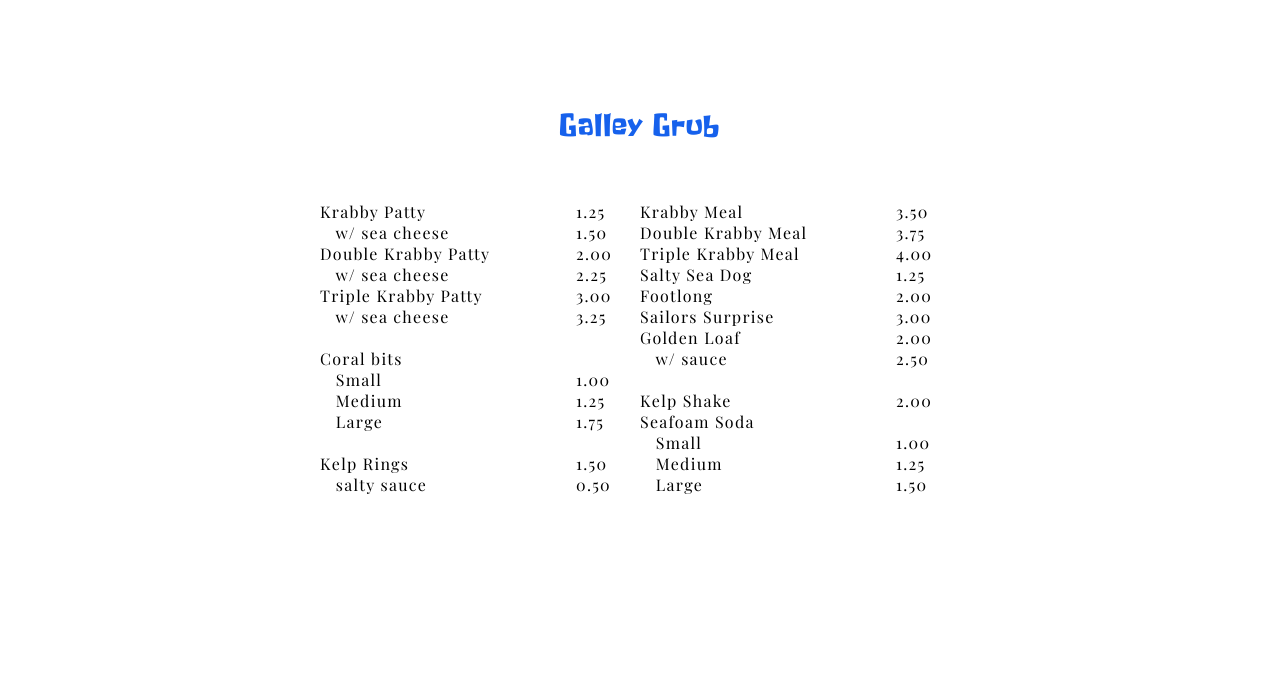
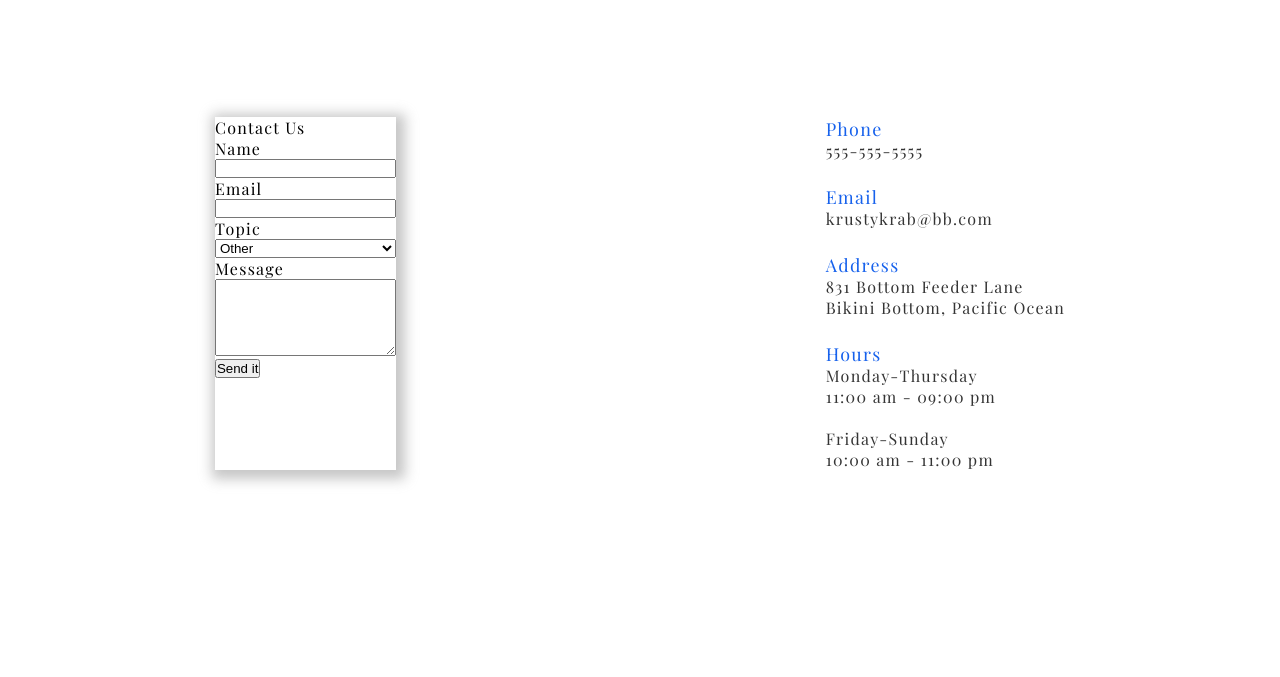
Before and after one commit to luaroxy/odin-restaurantpage, a website built with webpack: page dist/index.html in a window 1280 px wide. Shown: the part 123-800 px from the top of the page. Built offline with nearby package versions, Linux system fonts and the light colour scheme.

Commit message:
Started Contact page

```diff
--- /dev/null
+++ b/src/contact.js
@@ -0,0 +1,211 @@
+function page_load(){
+    const container = document.createElement('div');
+    container.classList.add('container');
+
+    function header() {
+      const header = document.createElement('div');
+      header.classList.add('header');
+
+      const titletop = document.createElement('div');
+      titletop.textContent = ("Krusty Krab");
+
+      const optionstop = document.createElement('div');
+      optionstop.classList.add('optionstop');
+      const hometop = document.createElement('div');
+      hometop.textContent = ("Home");
+      optionstop.appendChild(hometop);
+      const menutop = document.createElement('div');
+      menutop.textContent = ("Menu");
+      optionstop.appendChild(menutop);
+      const contacttop = document.createElement('div');
+      contacttop.textContent = ("Contact");
+      optionstop.appendChild(contacttop);
+
+      header.appendChild(titletop);
+      header.appendChild(optionstop);
+
+      return header;
+    }
+
+    function contactForm(){
+        const contactForm = document.createElement('section');
+        contactForm.classList.add('contactForm');
+
+        const contactFormTitle = document.createElement('p');
+        contactFormTitle.textContent = "Contact Us";
+        contactForm.appendChild(contactFormTitle);
+
+        const contactFormContainer = document.createElement('form');
+        contactFormContainer.classList.add('contactFormContainer');
+
+        const nameContainer = document.createElement('div');
+        nameContainer.classList.add('inputContainer');
+        const nameLabelForm = document.createElement('label');
+        nameLabelForm.setAttribute("for", "name");
+        nameLabelForm.textContent = "Name";
+        nameContainer.appendChild(nameLabelForm);
+        const nameInputForm = document.createElement('input');
+        nameInputForm.setAttribute("type", "text");
+        nameInputForm.setAttribute("name", "name");
+        nameInputForm.setAttribute("id", "name");
+        nameInputForm.setAttribute("required","true");
+        nameContainer.appendChild(nameInputForm);
+
+        const emailContainer = document.createElement('div');
+        emailContainer.classList.add('inputContainer');
+        const emailLabelForm = document.createElement('label');
+        emailLabelForm.setAttribute("for", "email");
+        emailLabelForm.textContent = "Email";
+        emailContainer.appendChild(emailLabelForm);
+        const emailInputForm = document.createElement('input');
+        emailInputForm.setAttribute("type", "email");
+        emailInputForm.setAttribute("name", "email");
+        emailInputForm.setAttribute("id", "email");
+        emailInputForm.setAttribute("required","true");
+        emailContainer.appendChild(emailInputForm);
+
+        const topicContainer = document.createElement('div');
+        topicContainer.classList.add('inputContainer');
+        const topicLabelForm = document.createElement('label');
+        topicLabelForm.setAttribute("for", "topic");
+        topicLabelForm.textContent = "Topic";
+        topicContainer.appendChild(topicLabelForm);
+        const topicInputForm = document.createElement('select');
+        topicInputForm.setAttribute("name", "topic");
+        topicInputForm.setAttribute("id", "topic");
+        topicInputForm.setAttribute("required","true");
+        topicContainer.appendChild(topicInputForm);
+        const topicOption1 = document.createElement('option');
+        topicOption1.textContent = "Reservation";
+        topicOption1.setAttribute("value", "reservation");
+        topicInputForm.appendChild(topicOption1);
+        const topicOption2 = document.createElement('option');
+        topicOption2.textContent = "Private Event";
+        topicOption2.setAttribute("value", "privateevent");
+        topicInputForm.appendChild(topicOption2);
+        const topicOption3 = document.createElement('option');
+        topicOption3.textContent = "Feedback";
+        topicOption3.setAttribute("value", "feedback");
+        topicInputForm.appendChild(topicOption3);
+        const topicOption4 = document.createElement('option');
+        topicOption4.textContent = "Other";
+        topicOption4.setAttribute("value", "other");
+        topicOption4.setAttribute("selected", "true");
+        topicInputForm.appendChild(topicOption4);
+
+        const messageContainer = document.createElement('div');
+        messageContainer.classList.add('inputContainer');
+        const messageLabelForm = document.createElement('label');
+        messageLabelForm.setAttribute("for", "message");
+        messageLabelForm.textContent = "Message";
+        messageContainer.appendChild(messageLabelForm);
+        const messageInputForm = document.createElement('textarea');
+        messageInputForm.setAttribute("name", "message");
+        messageInputForm.setAttribute("id", "message");
+        messageInputForm.setAttribute("required","true");
+        messageInputForm.setAttribute("rows","5");
+        messageContainer.appendChild(messageInputForm);
+
+        const button = document.createElement('button');
+        button.textContent = "Send it";
+        button.setAttribute("type", "submit");
+
+        contactFormContainer.appendChild(nameContainer);
+        contactFormContainer.appendChild(emailContainer);
+        contactFormContainer.appendChild(topicContainer);
+        contactFormContainer.appendChild(messageContainer);
+        contactFormContainer.appendChild(button);
+
+        contactForm.appendChild(contactFormContainer);
+
+        return contactForm;
+
+    }
+
+    function contactInfo() {
+        const contactInfo = document.createElement('section');
+        contactInfo.classList.add('contactInfo');
+
+        const phone = document.createElement('div');
+        const phoneTitle = document.createElement('div');
+        phoneTitle.textContent = "Phone";
+        phone.appendChild(phoneTitle);
+        const phoneContent = document.createElement('p');
+        phoneContent.textContent = "555-555-5555";
+        phone.appendChild(phoneContent);
+
+        const email = document.createElement('div');
+        const emailTitle = document.createElement('div');
+        emailTitle.textContent = "Email";
+        email.appendChild(emailTitle);
+        const emailContent = document.createElement('p');
+        emailContent.textContent = "krustykrab@bb.com";
+        email.appendChild(emailContent);
+
+        const address = document.createElement('div');
+        const addressTitle = document.createElement('div');
+        addressTitle.textContent = "Address";
+        address.appendChild(addressTitle);
+        const addressContent = document.createElement('p');
+        addressContent.textContent = `831 Bottom Feeder Lane \r\n Bikini Bottom, Pacific Ocean`;
+        address.appendChild(addressContent);
+
+        const hours = document.createElement('div');
+        const hoursTitle = document.createElement('div');
+        hoursTitle.textContent = "Hours";
+        hours.appendChild(hoursTitle);
+        const hoursContent = document.createElement('p');
+        hoursContent.textContent = `Monday-Thursday \r\n 11:00 am - 09:00 pm \r\n \r\n Friday-Sunday \r\n 10:00 am - 11:00 pm`;
+        hours.appendChild(hoursContent);
+
+        contactInfo.appendChild(phone);
+        contactInfo.appendChild(email);
+        contactInfo.appendChild(address);
+        contactInfo.appendChild(hours);
+
+        return contactInfo;
+    }
+
+    function contactSection(){
+        const contactSection = document.createElement('section');
+        contactSection.classList.add('contactSection');
+
+        contactSection.appendChild(contactForm());
+        contactSection.appendChild(contactInfo());
+
+        return contactSection;
+    }
+
+    function footer(){
+        const footer = document.createElement('footer');
+        footer.classList.add('footer');
+
+        const title = document.createElement('div');
+        title.textContent = ("Krusty Krab");
+
+        const options = document.createElement('div');
+        options.classList.add('footeroptions');
+        const homebottom = document.createElement('div');
+        homebottom.textContent = ("Home");
+        options.appendChild(homebottom);
+        const menubottom = document.createElement('div');
+        menubottom.textContent = ("Menu");
+        options.appendChild(menubottom);
+        const contactbottom = document.createElement('div');
+        contactbottom.textContent = ("Contact");
+        options.appendChild(contactbottom);
+
+        footer.appendChild(title);
+        footer.appendChild(options);
+
+        return footer;
+     }
+
+    container.appendChild(header());
+    container.appendChild(contactSection());
+    container.appendChild(footer());
+
+    return container;
+}
+
+export default page_load;
--- a/src/index.js
+++ b/src/index.js
@@ -1,6 +1,7 @@
 import './style.css';
 import home from './home.js';
 import menu from './menu.js';
+import contact from './contact.js';
 
 const content = document.getElementById("content");
-content.appendChild(menu());
+content.appendChild(contact());
--- a/src/style.css
+++ b/src/style.css
@@ -235,3 +235,35 @@ body {
   font-size: clamp(1rem, 2vw, 2rem);
   text-align: center;
 }
+
+/* ****** C O N T A C T ******* */
+
+.contactSection{
+  padding: 30vh 0;
+  display: flex;
+  justify-content: space-around;
+}
+
+.inputContainer{
+  display: flex;
+  flex-direction: column;
+}
+
+.contactForm{
+  box-shadow: 3px 3px 12px 6px #8888887a;
+
+}
+
+.contactInfo{
+  color: rgb(22, 97, 236);
+  font-size: clamp(1rem, 1.4vw, 2rem);
+  display: flex;
+  flex-direction: column;
+  gap: 1.5rem;
+}
+
+.contactInfo p{
+  white-space: pre-line;
+  color: rgba(0, 0, 0, 0.795);
+  font-size: clamp(1rem, 1.25vw, 2rem);
+}
```
Also changed, not shown: dist/main.js, src/images/Krabs.png (added), src/images/SpongeBob.png (added), src/images/Squidward.png (added).
